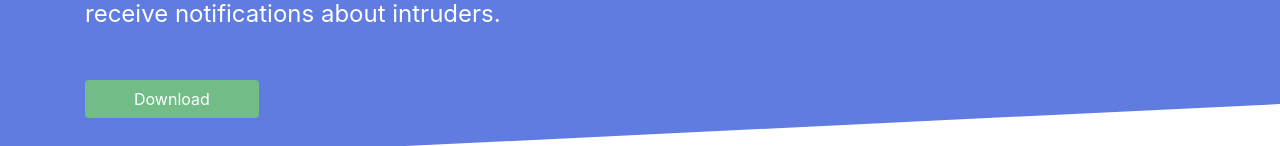
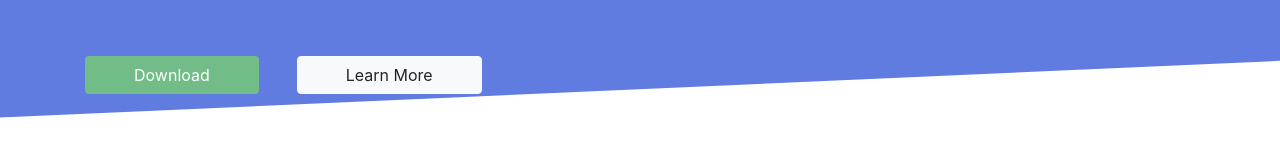
Before and after one commit to PineconeLP/cam-alert-website, a Nuxt app: page / in a window 1280 px wide. Shown: the part 552-698 px from the top of the page. Built offline with nearby package versions, Linux system fonts and the light colour scheme.

Commit message:
Add learn more button

```diff
--- a/src/pages/index.vue
+++ b/src/pages/index.vue
@@ -1,28 +1,24 @@
 <template>
   <Layout>
-    <div class="hero py-5">
+    <div class="hero py-4">
       <div class="container">
         <div class="row">
           <div class="col-xl">
-            <div class="display-3 text-center text-lg-left">
-              Helping Minecraft players feel secure.
-            </div>
+            <div class="display-3 text-center text-lg-left">Helping Minecraft players feel secure.</div>
             <p class="description mt-3 text-center text-lg-left">
               Allows players to setup security cameras and receive notifications
               about intruders.
             </p>
-            <div
-              class="mt-5 row justify-content-center justify-content-lg-start"
-            >
+            <div class="mt-5 row justify-content-center justify-content-lg-start">
               <div class="col-sm-auto d-flex justify-content-center">
                 <download-button class="hero-button flex-grow-1" />
               </div>
               <div class="col-sm-auto d-flex justify-content-center">
-                <!-- <a
-                  class="hero-button btn learn-more px-5 mt-2 mt-sm-0 ml-sm-2 flex-grow-1"
-                  href="/about"
-                  >Learn More</a
-                > -->
+                <a
+                  class="hero-button btn btn-light px-5 mt-3 mt-sm-0 ml-sm-2 flex-grow-1"
+                  :href="spigotLink"
+                  target="_blank"
+                >Learn More</a>
               </div>
             </div>
           </div>
@@ -61,7 +57,8 @@ export default {
   },
   data() {
     return {
-      demoVideoLink: "https://www.youtube.com/embed/gLEKmJ4tbEM"
+      demoVideoLink: "https://www.youtube.com/embed/gLEKmJ4tbEM",
+      spigotLink: "https://www.spigotmc.org/resources/cam-alert.82561/"
     };
   }
 };
```
